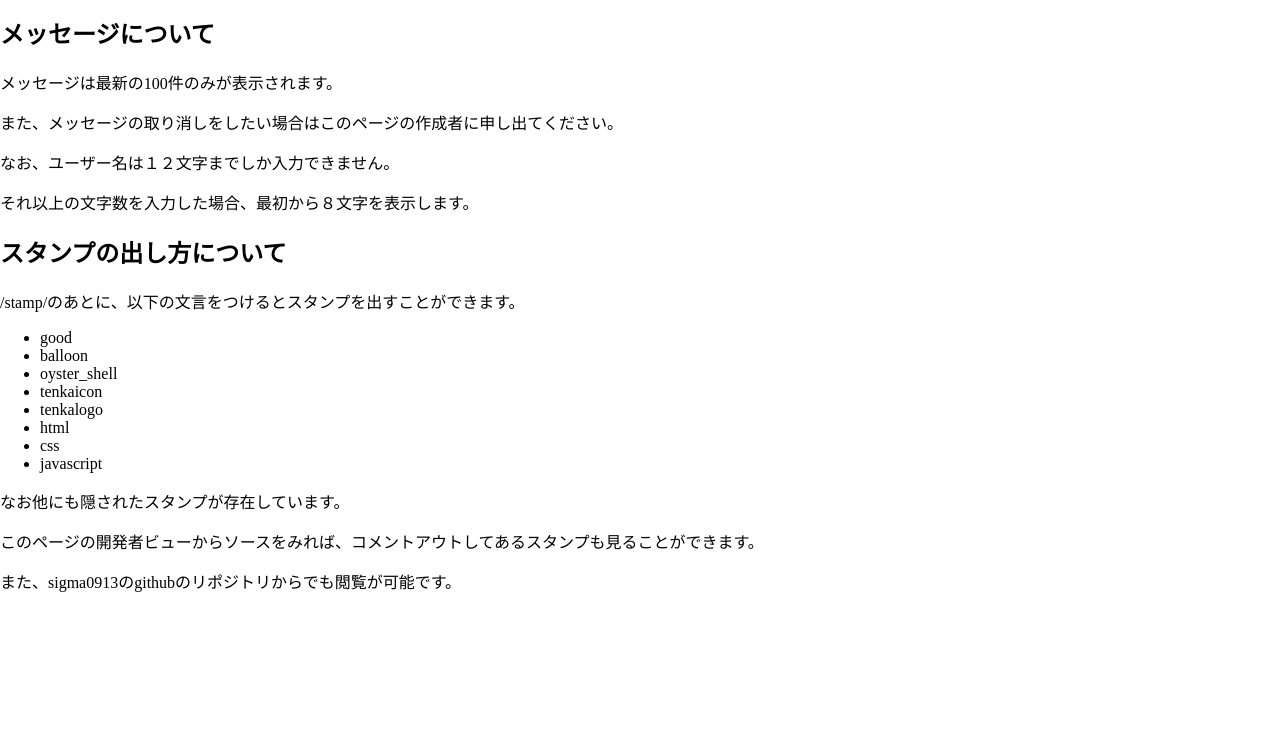
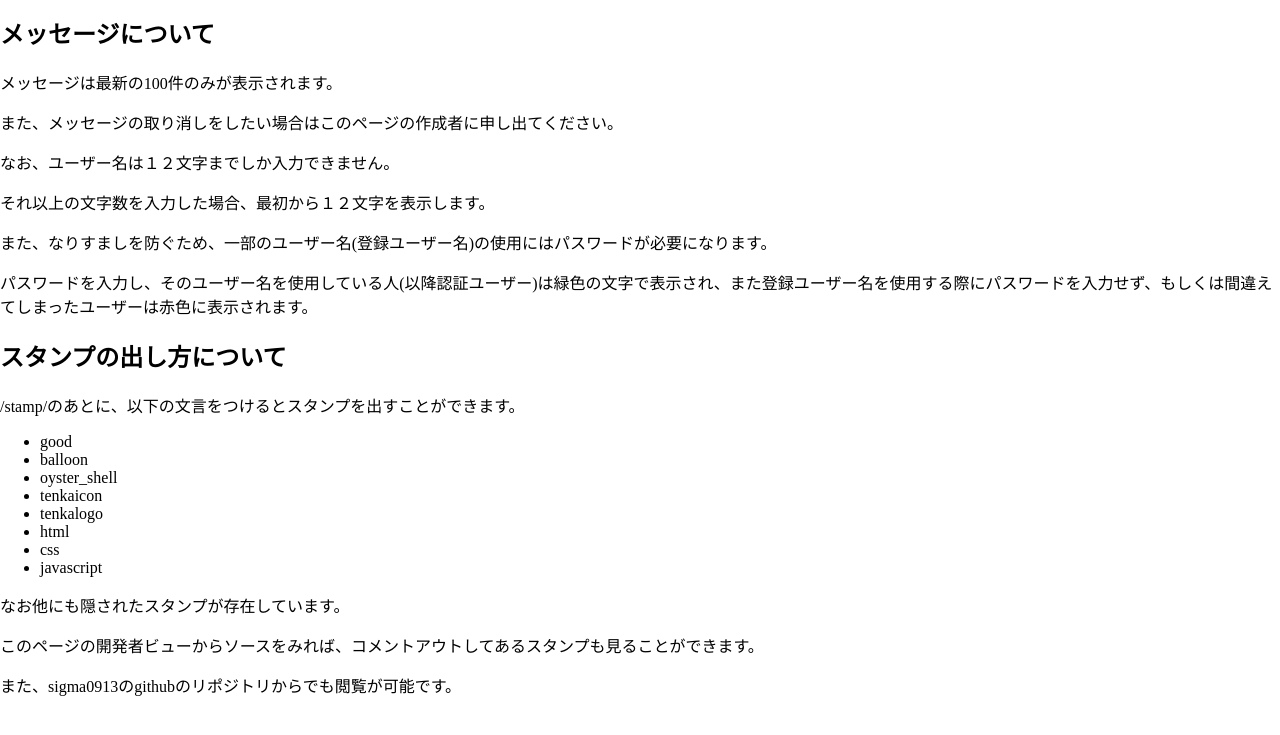
Before and after one commit to sigma0913/mail, a plain HTML site: page info/index.html in a window 1280 px wide. Shown: the part 65-800 px from the top of the page. Drawn offline with Linux system fonts and the light colour scheme.

Commit message:
add color

```diff
--- a/assets/fetch.js
+++ b/assets/fetch.js
@@ -110,6 +110,7 @@ function loaddata() {
                                                 if (username.indexOf(whose[i].split(/\//)[0]) > -1) {
                                                         if (userpass[username.indexOf(whose[i].split(/\//)[0])] == whose[i]) {
                                                                 textelem = document.createTextNode(username[username.indexOf(whose[i].split(/\//)[0])]);
+                                                                childtdelem.setAttribute("style","color: #44c;");
                                                         } else {
                                                                 textelem = document.createTextNode(username[username.indexOf(whose[i].split(/\//)[0])] + "の偽物");
                                                                 childtdelem.setAttribute("style","color: red;");
--- a/info/index.html
+++ b/info/index.html
@@ -22,7 +22,9 @@
     <p>メッセージは最新の100件のみが表示されます。</p>
     <p>また、メッセージの取り消しをしたい場合はこのページの作成者に申し出てください。</p>
     <p>なお、ユーザー名は１２文字までしか入力できません。</p>
-    <p>それ以上の文字数を入力した場合、最初から８文字を表示します。</p>
+    <p>それ以上の文字数を入力した場合、最初から１２文字を表示します。</p>
+    <p>また、なりすましを防ぐため、一部のユーザー名(登録ユーザー名)の使用にはパスワードが必要になります。</p>
+    <p>パスワードを入力し、そのユーザー名を使用している人(以降認証ユーザー)は緑色の文字で表示され、また登録ユーザー名を使用する際にパスワードを入力せず、もしくは間違えてしまったユーザーは赤色に表示されます。</p>
     <h2>スタンプの出し方について</h2>
     <p>/stamp/のあとに、以下の文言をつけると<span style="white-space: nowrap;">スタンプを出すことができます。</span></p>
     <ul>
```
